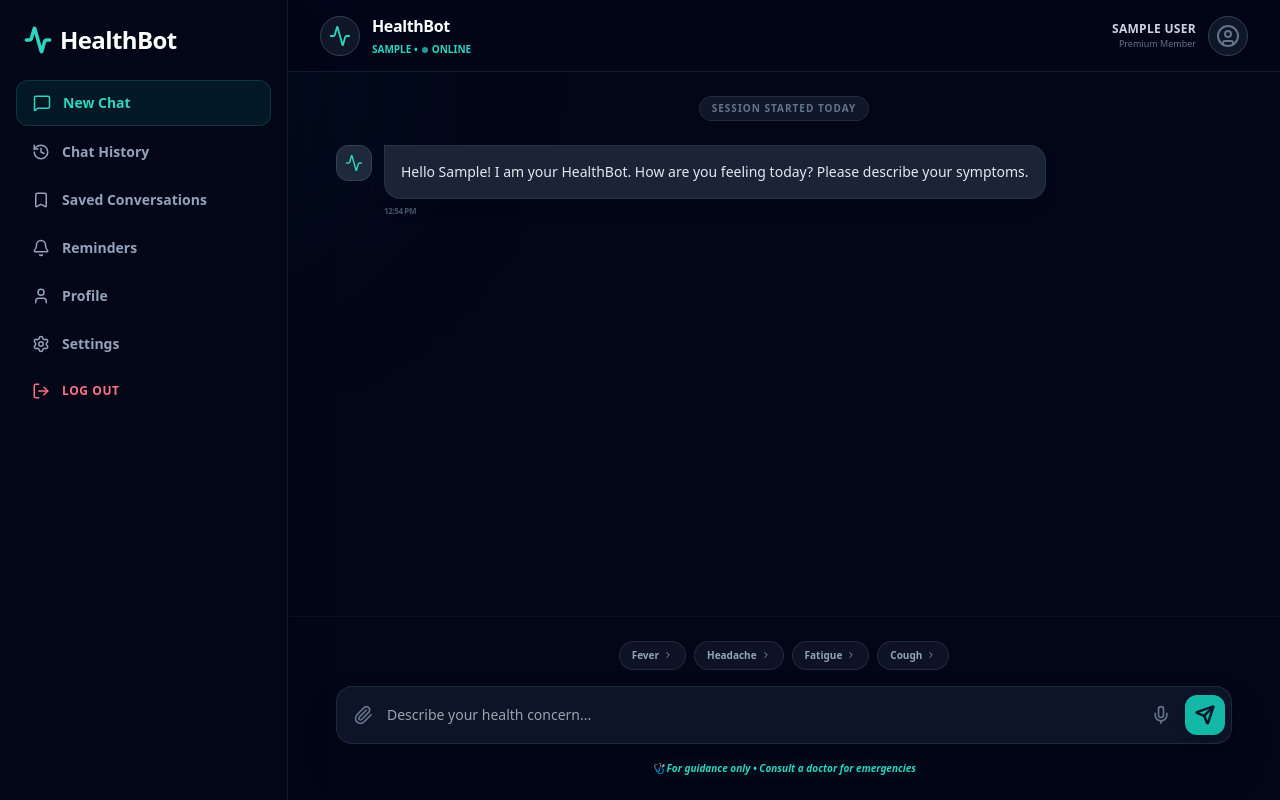
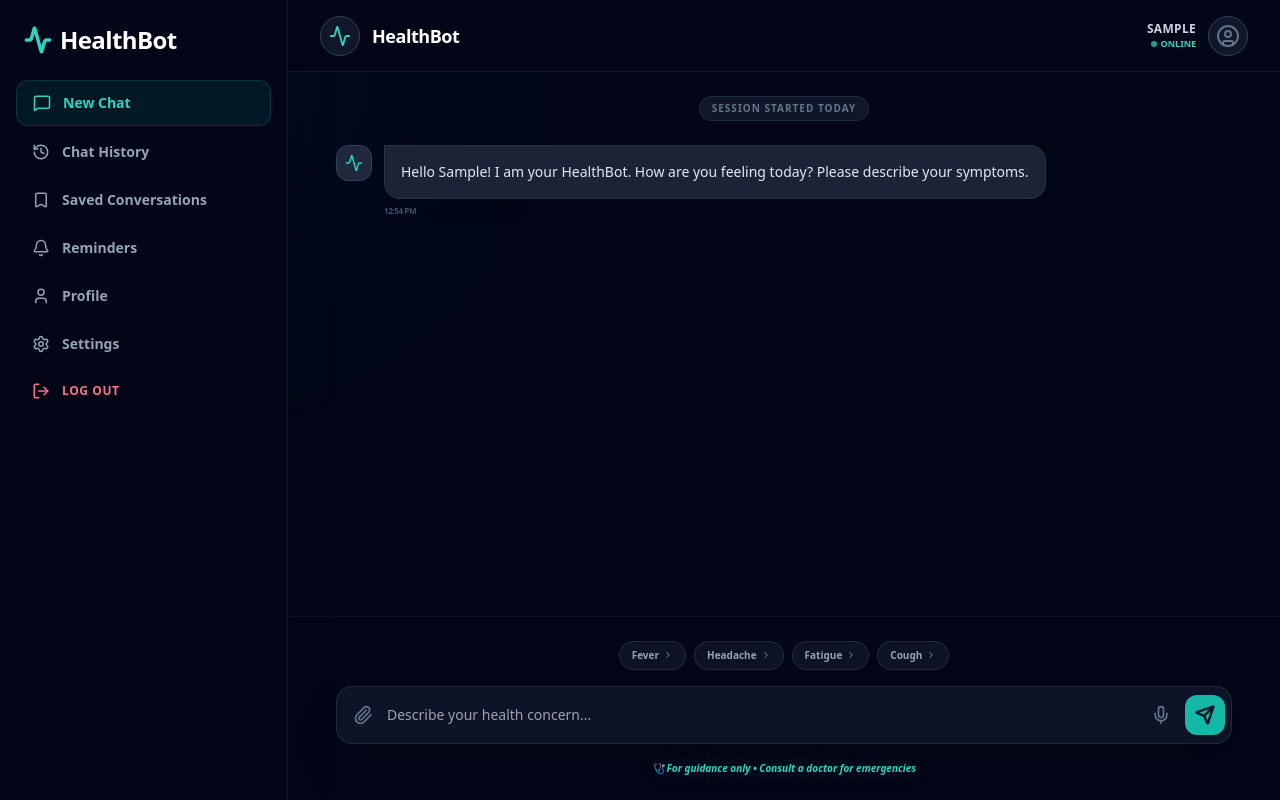
Before and after one commit to junaidnazeer/HealthBot-fullstack, a React (Create React App) app in the folder frontend/: page /chat in a window 1280 px wide. Built offline with nearby package versions, Linux system fonts and the light colour scheme; sample sign-in values are in the browser's storage.

Commit message:
UI: moved username to top right and fixed header visibility

```diff
--- a/frontend/src/pages/Chat.js
+++ b/frontend/src/pages/Chat.js
@@ -146,6 +146,7 @@ export default function Chat() {
     <div className="h-screen w-full bg-[#020617] text-slate-200 flex font-sans overflow-hidden relative">
       <div className="absolute top-[-10%] left-[-10%] w-[40%] h-[40%] bg-teal-500/5 rounded-full blur-[120px] pointer-events-none" />
 
+      {/* Sidebar */}
       <div
         className={`fixed inset-y-0 left-0 z-[60] transform transition-transform duration-300 ease-in-out lg:relative lg:translate-x-0 ${isSidebarOpen ? "translate-x-0 w-72" : "-translate-x-full lg:w-0"}`}
       >
@@ -159,7 +160,8 @@ export default function Chat() {
       </div>
 
       <main className="flex-1 flex flex-col h-full relative z-10 overflow-hidden">
-        <header className="sticky top-0 left-0 right-0 z-50 h-[72px] shrink-0 border-b border-slate-800/60 flex items-center justify-between px-4 lg:px-8 bg-[#020617]/80 backdrop-blur-md">
+        {/* FIXED HEADER - NAME AT TOP RIGHT */}
+        <header className="sticky top-0 left-0 right-0 z-50 h-[72px] shrink-0 border-b border-slate-800/60 flex items-center justify-between px-4 lg:px-8 bg-[#020617] backdrop-blur-md">
           <div className="flex items-center gap-3">
             <button
               className={`p-2 text-slate-400 hover:bg-slate-800 rounded-lg transition-all ${isSidebarOpen ? "lg:hidden" : "block"}`}
@@ -171,27 +173,21 @@ export default function Chat() {
               <div className="w-9 h-9 lg:w-10 lg:h-10 rounded-full bg-slate-800/50 flex items-center justify-center border border-slate-700">
                 <Activity size={22} className="text-teal-400" />
               </div>
-              <div>
-                <h3 className="text-white text-sm lg:text-base font-bold leading-none tracking-tight">
-                  HealthBot
-                </h3>
-                <p className="text-[10px] text-teal-400 font-bold uppercase mt-1 flex items-center gap-1">
-                  {firstName} •{" "}
-                  <span className="w-1.5 h-1.5 bg-teal-400 rounded-full animate-pulse" />{" "}
-                  ONLINE
-                </p>
-              </div>
+              <h3 className="text-white text-sm lg:text-lg font-bold leading-none tracking-tight">
+                HealthBot
+              </h3>
             </div>
           </div>
 
           <div className="flex items-center gap-3">
-            <div className="hidden sm:flex flex-col items-end">
+            <div className="flex flex-col items-end">
               <span className="text-[11px] lg:text-xs font-bold text-slate-300 uppercase tracking-wide">
-                {user.name || "User"}
+                {firstName}
               </span>
-              <span className="text-[9px] text-slate-500 font-medium">
-                Premium Member
-              </span>
+              <p className="text-[9px] text-teal-400 font-bold uppercase flex items-center gap-1">
+                <span className="w-1.5 h-1.5 bg-teal-400 rounded-full animate-pulse" />{" "}
+                ONLINE
+              </p>
             </div>
             <div className="w-9 h-9 lg:w-10 lg:h-10 rounded-full border border-slate-700 flex items-center justify-center bg-slate-800/50">
               <UserCircle className="text-slate-500" size={24} />
@@ -199,6 +195,7 @@ export default function Chat() {
           </div>
         </header>
 
+        {/* CHAT AREA */}
         <div className="flex-1 overflow-y-auto px-4 lg:px-6 py-6 no-scrollbar bg-gradient-to-b from-transparent to-[#020617]/50">
           <div className="max-w-4xl mx-auto space-y-6">
             <div className="flex justify-center">
@@ -242,9 +239,9 @@ export default function Chat() {
                   <Activity size={18} className="text-teal-400 opacity-50" />
                 </div>
                 <div className="bg-slate-800/40 p-4 rounded-2xl rounded-tl-none border border-slate-700/30 flex gap-1 items-center">
-                  <span className="w-1.5 h-1.5 bg-teal-400 rounded-full animate-bounce" />
-                  <span className="w-1.5 h-1.5 bg-teal-400 rounded-full animate-bounce [animation-delay:0.2s]" />
-                  <span className="w-1.5 h-1.5 bg-teal-400 rounded-full animate-bounce [animation-delay:0.4s]" />
+                  <span className="w-1 h-1 bg-teal-400 rounded-full animate-bounce" />
+                  <span className="w-1 h-1 bg-teal-400 rounded-full animate-bounce [animation-delay:0.2s]" />
+                  <span className="w-1 h-1 bg-teal-400 rounded-full animate-bounce [animation-delay:0.4s]" />
                 </div>
               </div>
             )}
@@ -252,6 +249,7 @@ export default function Chat() {
           </div>
         </div>
 
+        {/* INPUT AREA */}
         <div className="p-4 lg:p-6 bg-[#020617] shrink-0 border-t border-slate-800/30">
           <div className="max-w-4xl mx-auto">
             <div className="flex flex-wrap justify-center gap-2 mb-4">
```
